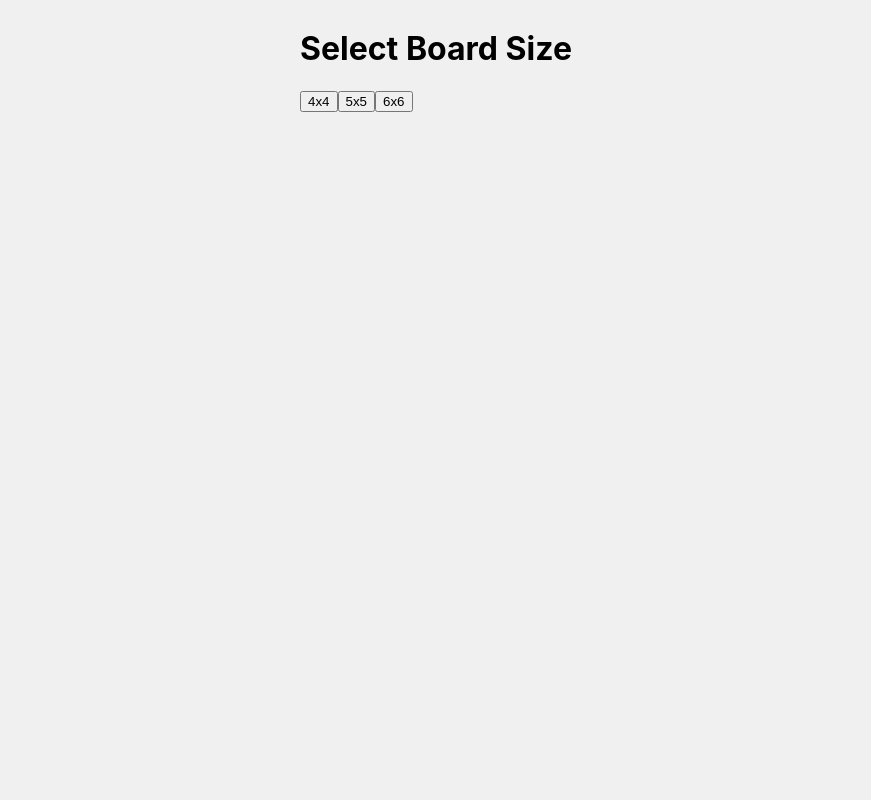
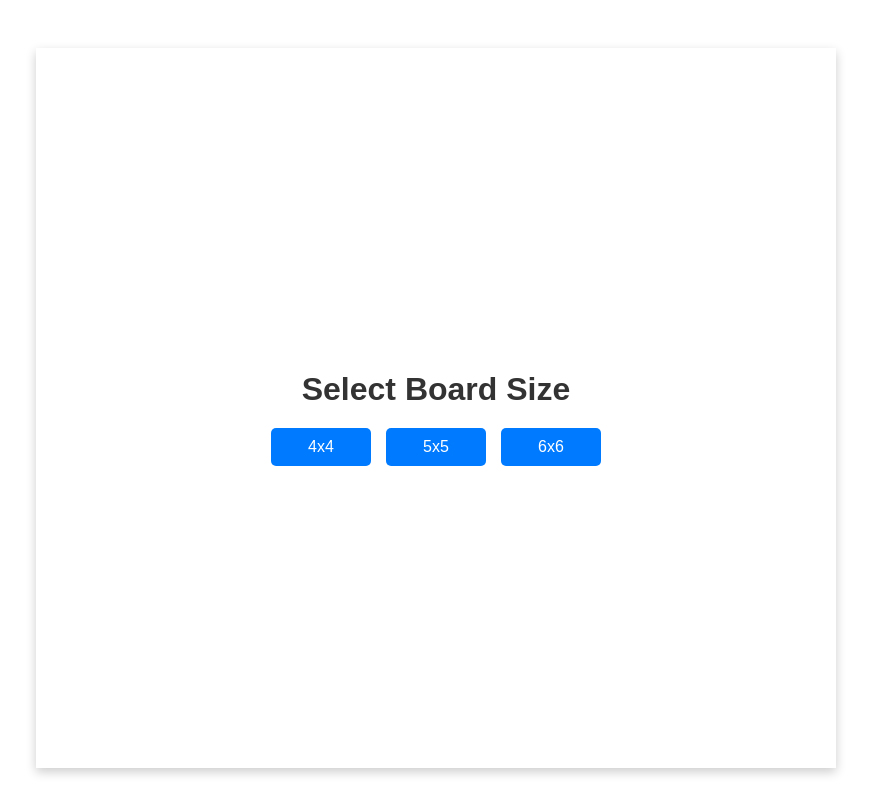
Before and after one commit to paula-carrano/unq-ui-paula-carrano-trabajo-final, a React (Vite) app: page /game/1 in a window 1280 px wide. Shown: the whole page, without its empty margins (204-1075 px from the left). Built offline with nearby package versions, Linux system fonts and the light colour scheme.

Commit message:
add css en startscreen && boardSizeSelector

```diff
--- a/src/components/BoardSizeSelector/BoardSizeSelector.jsx
+++ b/src/components/BoardSizeSelector/BoardSizeSelector.jsx
@@ -1,5 +1,6 @@
 import React from "react";
 import { useNavigate, useParams } from "react-router-dom";
+import "./boardSizeSelector.css";
 
 const BoardSizeSelector = () => {
   const { mode } = useParams();
@@ -10,11 +11,13 @@ const BoardSizeSelector = () => {
   };
 
   return (
-    <div>
+    <div className="container-sizeBoard">
       <h1>Select Board Size</h1>
-      <button onClick={() => selectBoardSize(4)}>4x4</button>
-      <button onClick={() => selectBoardSize(5)}>5x5</button>
-      <button onClick={() => selectBoardSize(6)}>6x6</button>
+      <div className="button-row">
+        <button onClick={() => selectBoardSize(4)}>4x4</button>
+        <button onClick={() => selectBoardSize(5)}>5x5</button>
+        <button onClick={() => selectBoardSize(6)}>6x6</button>
+      </div>
     </div>
   );
 };
--- a/src/components/BoardSizeSelector/boardSizeSelector.css
+++ b/src/components/BoardSizeSelector/boardSizeSelector.css
@@ -0,0 +1,40 @@
+.container-sizeBoard {
+  display: flex;
+  flex-direction: column;
+  justify-content: center;
+  align-items: center;
+  height: 90vh;
+  width: 100vh;
+  text-align: center;
+  box-shadow: 0px 4px 10px rgba(0, 0, 0, 0.2);
+  margin-top: 5%;
+}
+
+.container-sizeBoard h1 {
+  margin-bottom: 20px;
+  font-family: Arial, sans-serif;
+  color: #333;
+}
+
+.container-sizeBoard .button-row {
+  display: flex;
+  justify-content: center;
+  gap: 15px;
+}
+
+.container-sizeBoard button {
+  padding: 10px 20px;
+  font-size: 16px;
+  width: 100px;
+  background-color: #007bff;
+  color: white;
+  border: none;
+  border-radius: 5px;
+  cursor: pointer;
+  transition: background-color 0.3s;
+  text-align: center;
+}
+
+.container-sizeBoard button:hover {
+  background-color: #0056b3;
+}
--- a/src/components/StartScreen/StartScreen.jsx
+++ b/src/components/StartScreen/StartScreen.jsx
@@ -1,6 +1,6 @@
-// src/components/StartScreen/StartScreen.jsx
 import React from "react";
 import { useNavigate } from "react-router-dom";
+import "./startScreen.css";
 
 const StartScreen = () => {
   const navigate = useNavigate();
@@ -14,7 +14,7 @@ const StartScreen = () => {
   };
 
   return (
-    <div>
+    <div className="container-screen">
       <h1>Welcome to the Memo Game!</h1>
       <button onClick={startSinglePlayer}>Single Player</button>
       <button onClick={startMultiplayer}>Multiplayer</button>
--- a/src/components/StartScreen/startScreen.css
+++ b/src/components/StartScreen/startScreen.css
@@ -0,0 +1,35 @@
+.container-screen {
+  display: flex;
+  flex-direction: column;
+  justify-content: center;
+  align-items: center;
+  height: 90vh;
+  width: 100vh;
+  text-align: center;
+  box-shadow: 0px 4px 10px rgba(0, 0, 0, 0.2);
+  margin-top: 5%;
+}
+
+.container-screen h1 {
+  margin-bottom: 20px;
+  font-family: Arial, sans-serif;
+  color: #333;
+}
+
+.container-screen button {
+  margin: 10px 0;
+  padding: 10px 20px;
+  font-size: 16px;
+  width: 200px;
+  background-color: #007bff;
+  color: white;
+  border: none;
+  border-radius: 5px;
+  cursor: pointer;
+  transition: background-color 0.3s;
+  text-align: center;
+}
+
+.container-screen button:hover {
+  background-color: #0056b3;
+}
--- a/src/index.css
+++ b/src/index.css
@@ -11,5 +11,4 @@ body {
   display: flex;
   justify-content: center;
   align-items: center;
-  background-color: #f0f0f0;
 }
```
